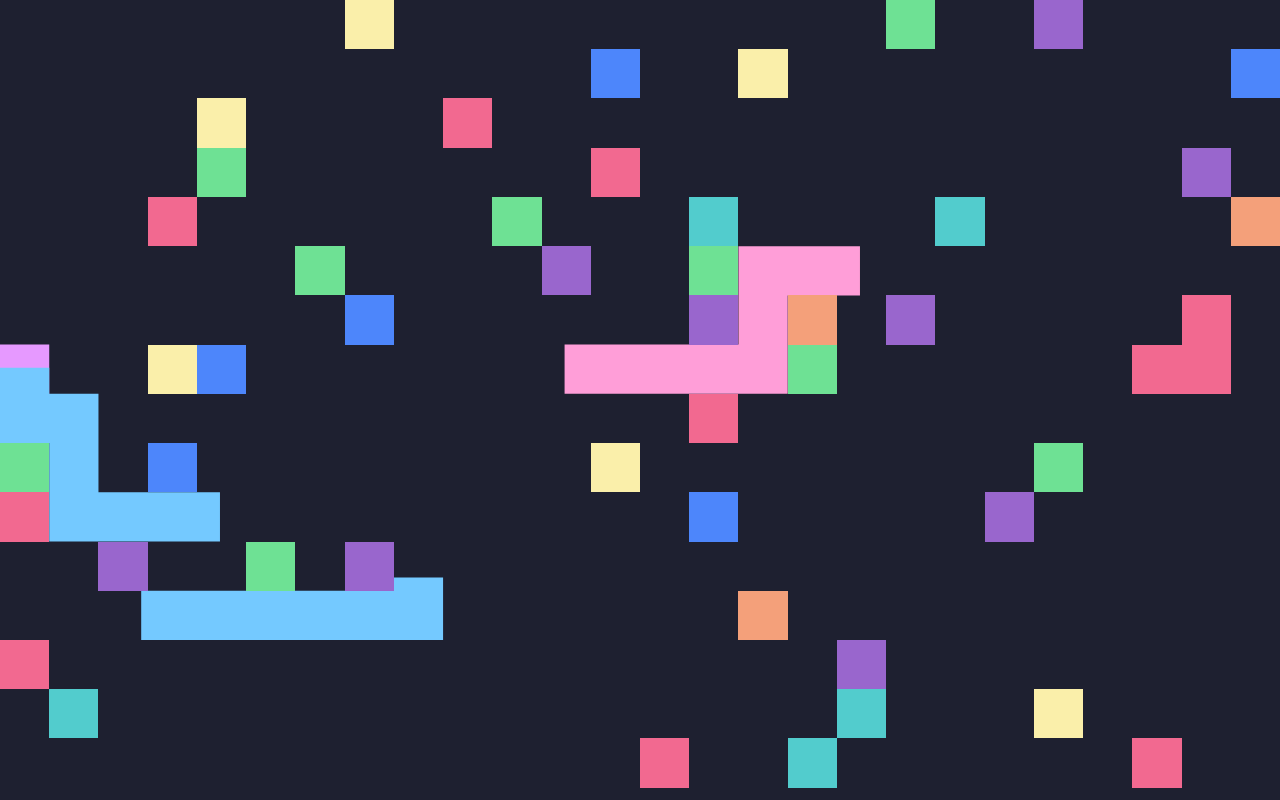
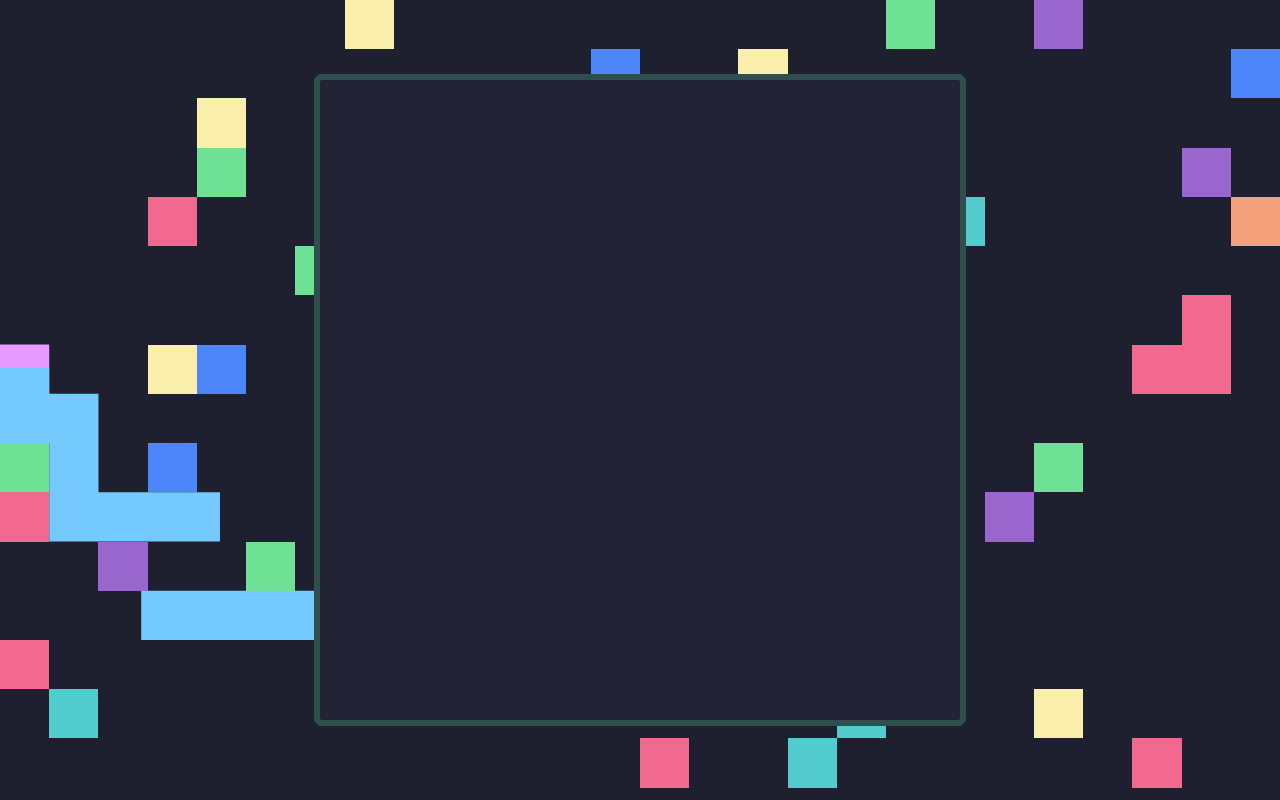
Before and after one commit to Camleaf/personal-website, a React (Vite) app: page / in a window 1280 px wide. Built offline with nearby package versions, Linux system fonts and the light colour scheme; a web font is replaced by a local one.

Commit message:
Re-add title screen

```diff
--- a/src/Layout.tsx
+++ b/src/Layout.tsx
@@ -15,7 +15,7 @@ function Layout() {
         <Background />
         <div
             // Add line below back once snake animation is done
-            //className="head-wrapper"
+            className="head-wrapper"
             >
 
             <Router>
```
